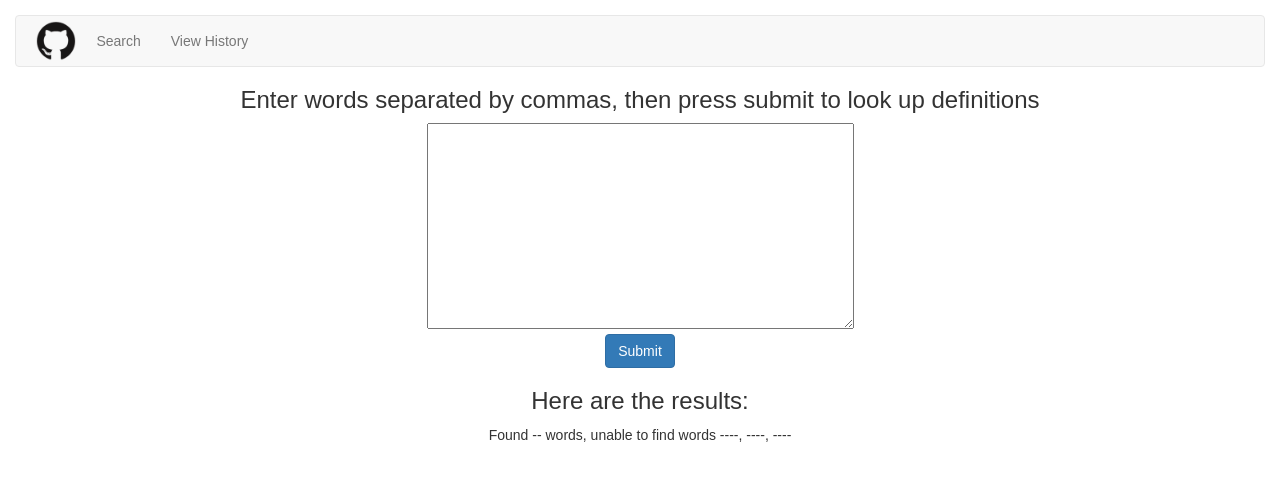
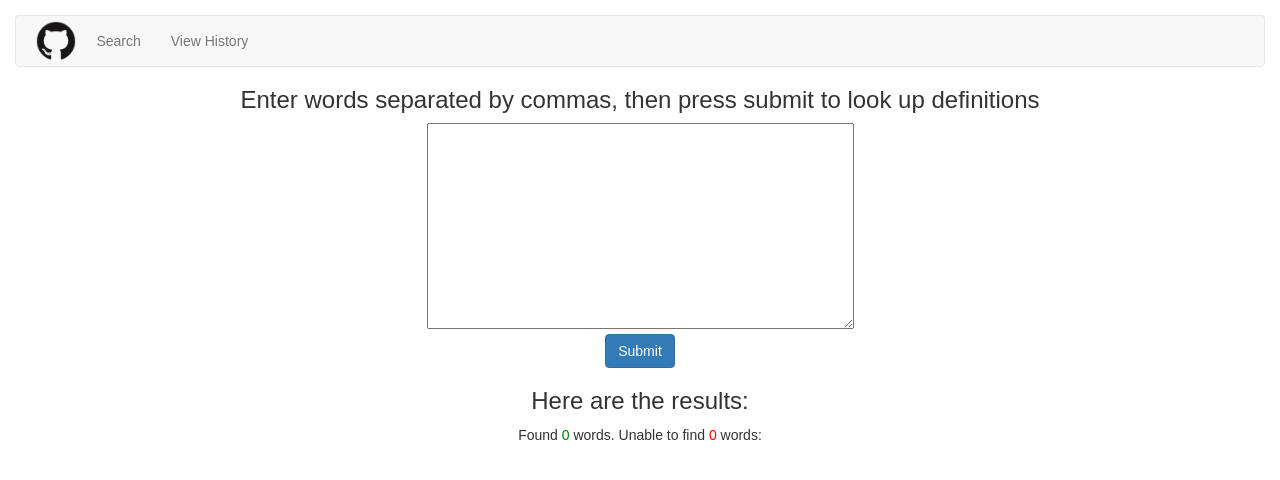
Before and after one commit to mawills/dictionary-search, a React (Create React App) app: page / in a window 1280 px wide. Shown: the top 480 px of the page. Built offline with nearby package versions, Linux system fonts and the light colour scheme.

Commit message:
add results counter

```diff
--- a/src/App.css
+++ b/src/App.css
@@ -7,3 +7,11 @@
   margin: 5px;
   height: 40px;
 }
+
+.red {
+  color: red;
+}
+
+.green {
+  color: green;
+}
--- a/src/App.js
+++ b/src/App.js
@@ -33,6 +33,11 @@ class App extends Component {
   }
 
   _parseSearchTerm(term) {
+    this.setState({
+      words: [],
+      missingWords: []
+    });
+
     //TODO: Trim spaces.
     let parse = term.split(',');
     let searchHistoryWordsArray = this.state.searchHistory;
@@ -45,6 +50,7 @@ class App extends Component {
   }
 
   _lookupWord(word) {
+    if(word.length > 0) {
       const url = `${ROOT_URL}/${word}?key=${API_KEY}`;
       axios.get(url)
         .then((response) => {
@@ -67,6 +73,7 @@ class App extends Component {
           }
         });
     }
+  }
 
   render() {
     return(
@@ -78,6 +85,7 @@ class App extends Component {
           isHistoryView={this.state.isHistoryView} />
         <WordList
           words={this.state.words}
+          missingWords={this.state.missingWords}
           isHistoryView={this.state.isHistoryView} />
         <SearchHistory
           searchHistory={this.state.searchHistory}
--- a/src/components/word_list.js
+++ b/src/components/word_list.js
@@ -4,7 +4,8 @@ const WordList = (props) => {
   if(props.isHistoryView) {
     return null;
   }
-  const searchHistory = props.words.map( (word) => {
+
+  const searchResults = props.words.map( (word) => {
     return(
       <li className="list-group-item" key={word.word} >
         <div>{word.word}</div>
@@ -13,12 +14,21 @@ const WordList = (props) => {
     );
   });
 
+  const missingWords = props.missingWords.map( (word) => {
+    return(
+      <span className="red">{word} </span>
+    );
+  });
+
   return(
     <div>
       <h3>Here are the results:</h3>
-      <p>Found -- words, unable to find words ----, ----, ----</p>
+      <p>
+        Found <span className="green">{props.words.length}</span> words.
+        Unable to find <span className="red">{props.missingWords.length}</span> words: {missingWords}
+      </p>
       <ul className="list-group" >
-        {searchHistory}
+        {searchResults}
       </ul>
     </div>
   );
```
Lines whose indentation alone changed are shown as unchanged.
